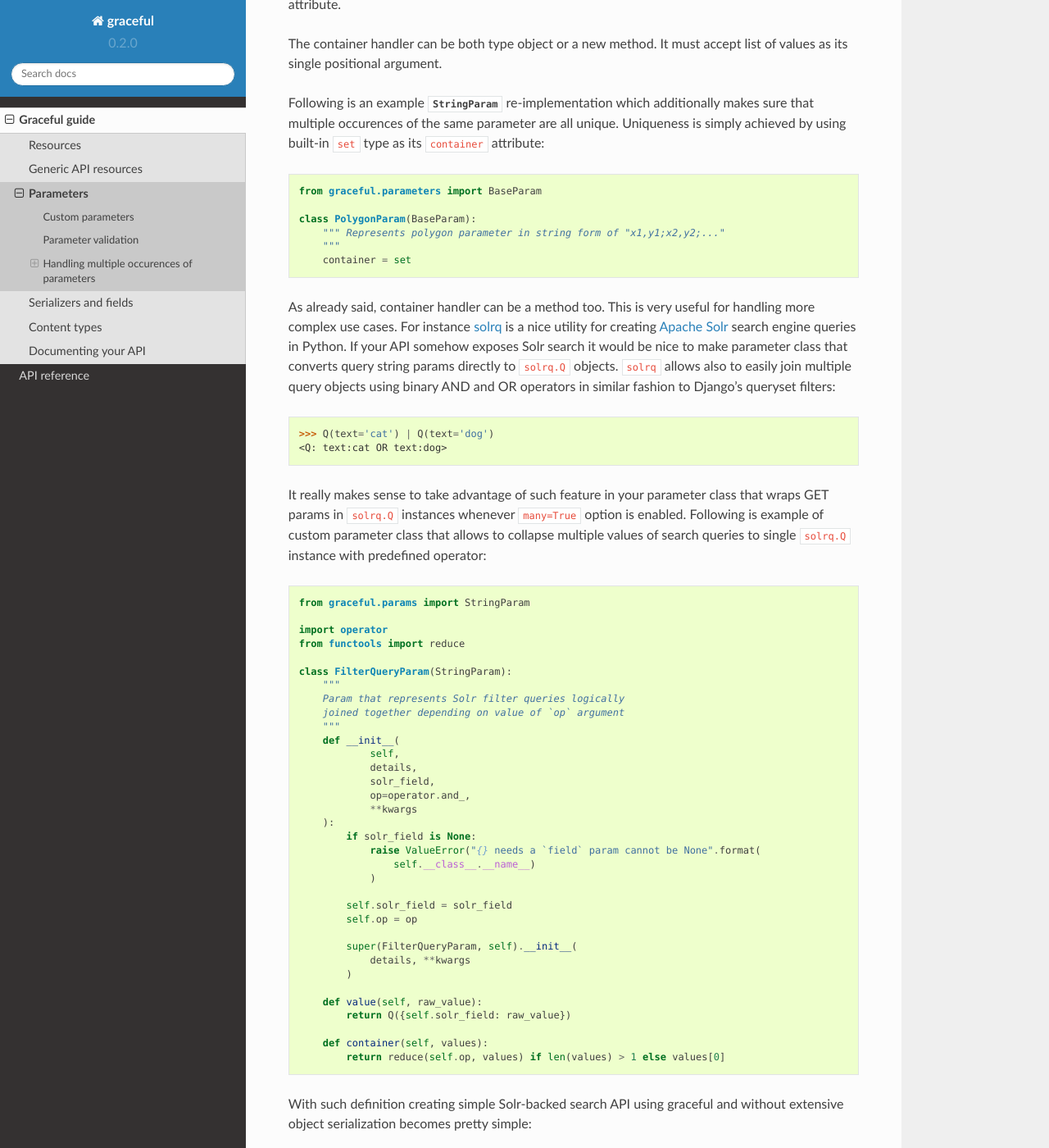
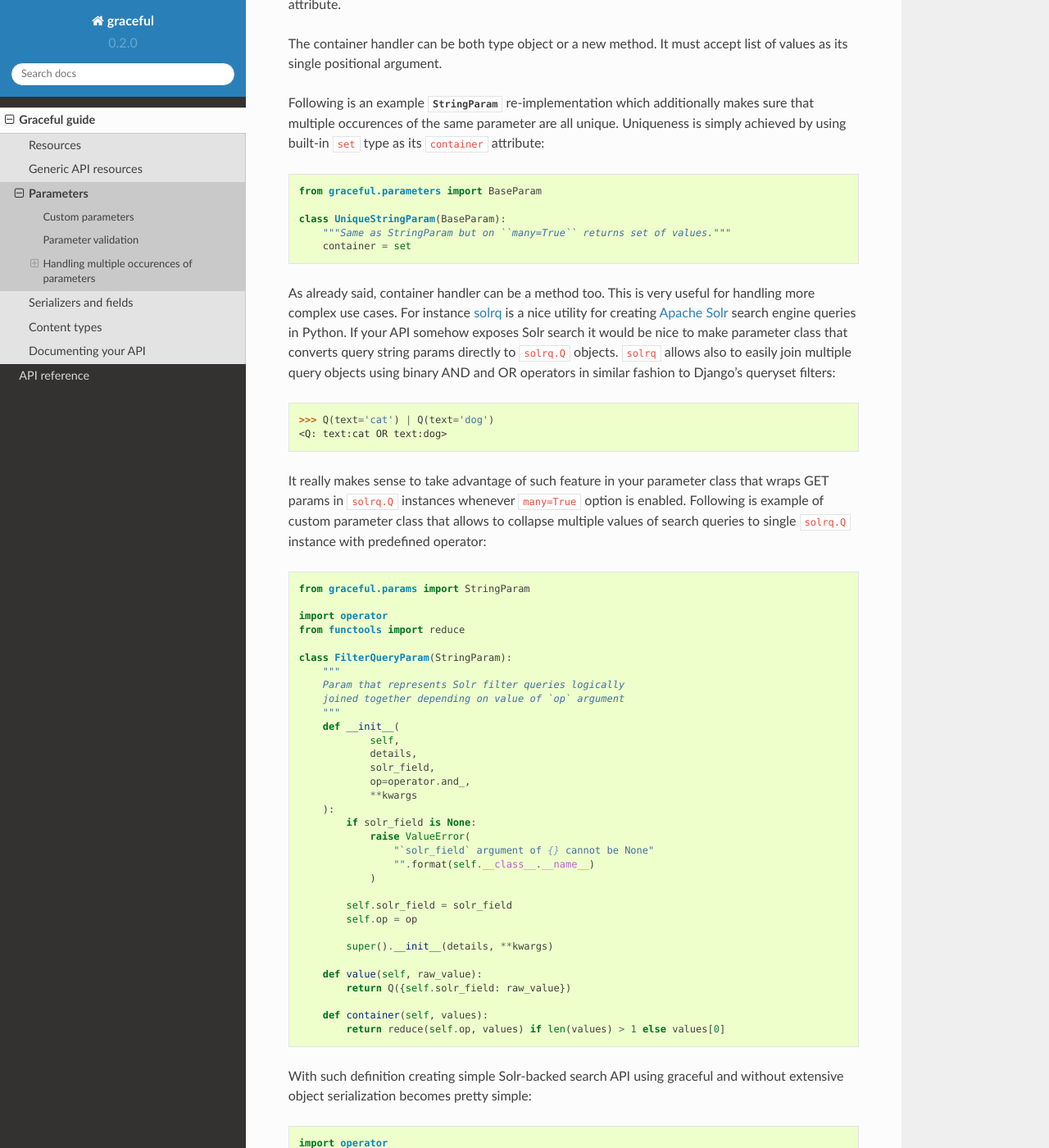
Before and after one commit to swistakm/graceful, a Sphinx documentation site: the page built from docs/guide/parameters.rst, in a window 1280 px wide and 1400 px high, scrolled down 6549 px. Shown: the whole window at 82% size. Built offline with Sphinx 7.4.7 and the Read the Docs theme 2.0.0, drawn with Linux system fonts in a browser that asks for light colours.

Commit message:
minor docs update

```diff
--- a/docs/guide/parameters.rst
+++ b/docs/guide/parameters.rst
@@ -371,9 +371,8 @@ Uniqueness is simply achieved by using built-in ``set`` type as its
 
     from graceful.parameters import BaseParam
 
-    class PolygonParam(BaseParam):
-        """ Represents polygon parameter in string form of "x1,y1;x2,y2;..."
-        """
+    class UniqueStringParam(BaseParam):
+        """Same as StringParam but on ``many=True`` returns set of values."""
         container = set
 
 
@@ -419,16 +418,15 @@ with predefined operator:
                 **kwargs
         ):
             if solr_field is None:
-                raise ValueError("{} needs a `field` param cannot be None".format(
-                    self.__class__.__name__)
+                raise ValueError(
+                    "`solr_field` argument of {} cannot be None"
+                    "".format(self.__class__.__name__)
                 )
 
             self.solr_field = solr_field
             self.op = op
 
-            super(FilterQueryParam, self).__init__(
-                details, **kwargs
-            )
+            super().__init__(details, **kwargs)
 
         def value(self, raw_value):
             return Q({self.solr_field: raw_value})
```
